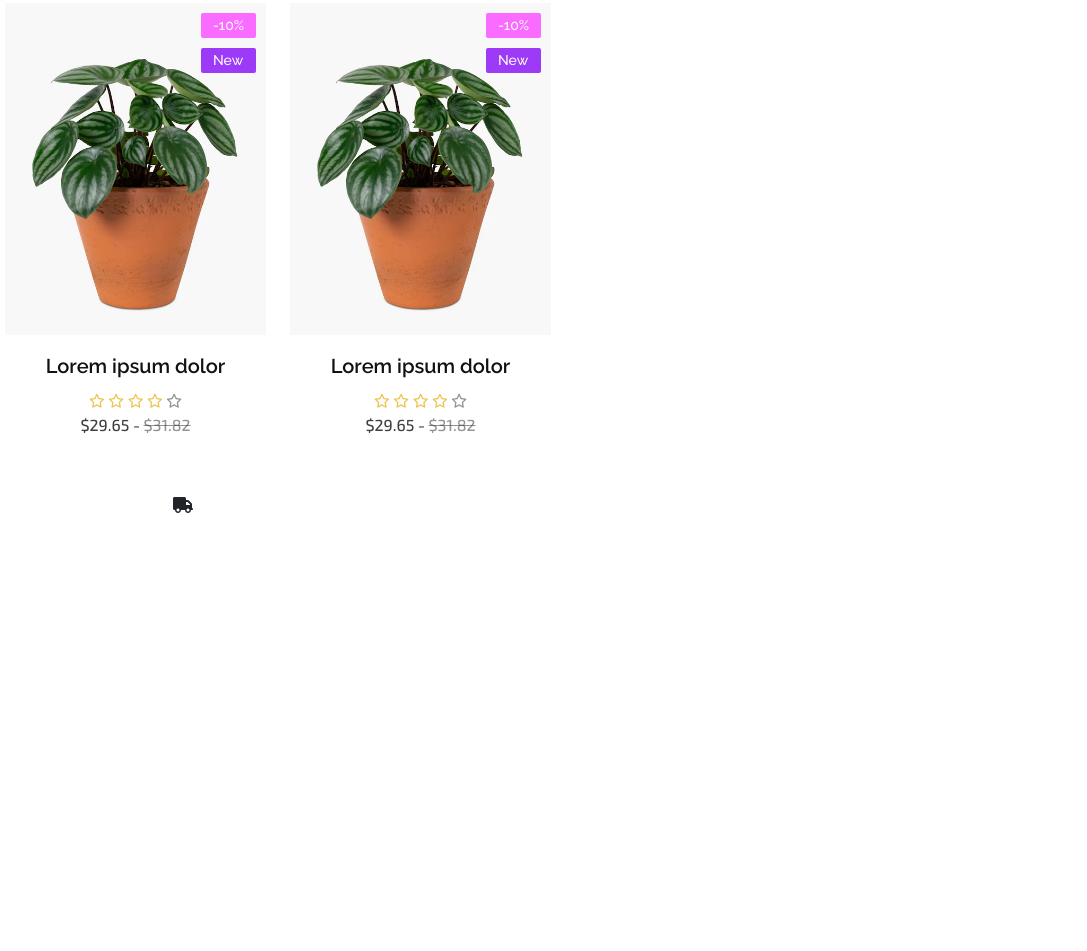
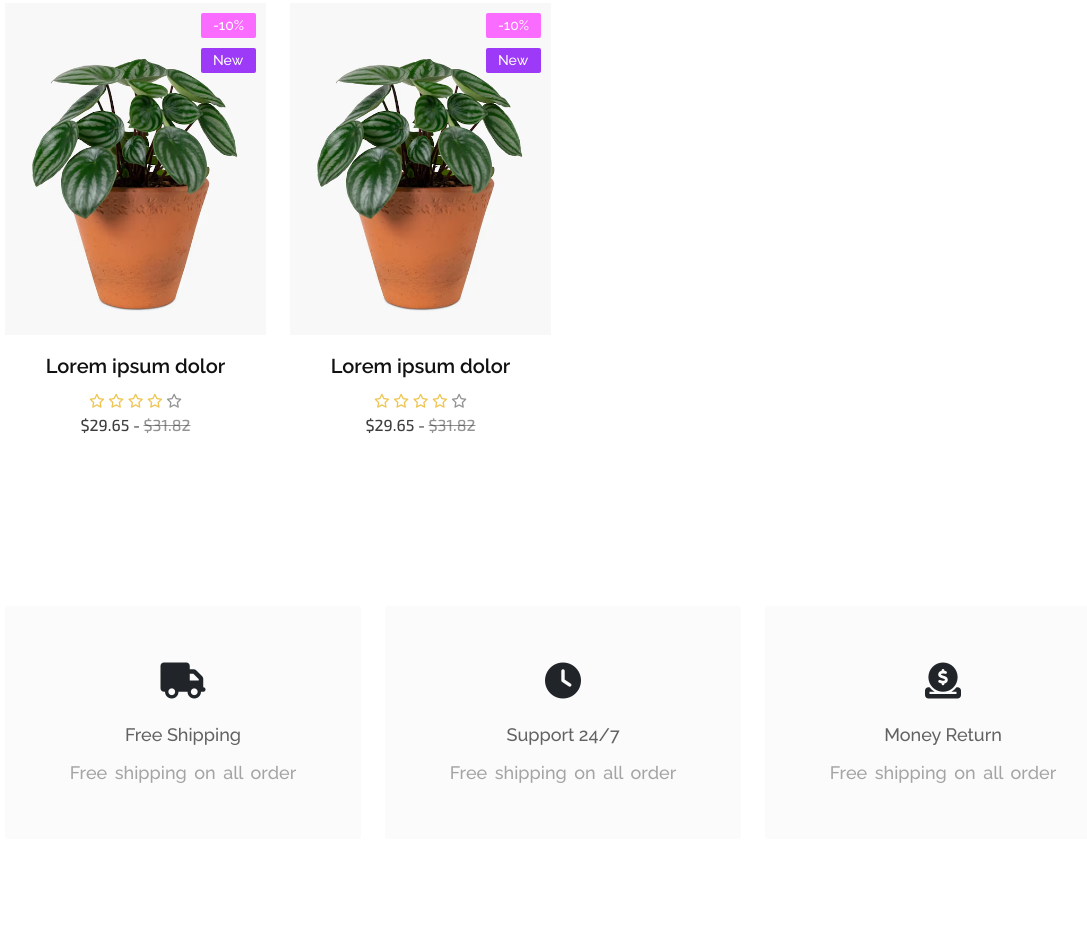
Before and after one commit to hossainpgmr/project-quarry-, a website: page index.html in a window 1280 px wide. Shown: the part 1861-2812 px from the top of the page, without its empty margins (77-1164 px from the left). Before the commit the page ends 2379 px from the top, so only its background shows below. Drawn offline with nearby package versions, Linux system fonts and the light colour scheme; a web font is replaced by a local one.

Commit message:
Supporting section done

```diff
--- a/index.html
+++ b/index.html
@@ -577,6 +577,26 @@
                         <span class="animate">
                             <i class="fa-solid fa-truck"></i>
                         </span>
+                        <h3>Free Shipping</h3>
+                        <h5>Free shipping on all order</h5>
+                    </div>
+                </div>
+                <div class="col-md-4">
+                    <div class="supporting-card text-center">
+                        <span class="animate">
+                            <i class="fa-solid fa-clock"></i>
+                        </span>
+                        <h3>Support 24/7</h3>
+                        <h5>Free shipping on all order</h5>
+                    </div>
+                </div>
+                <div class="col-md-4">
+                    <div class="supporting-card text-center">
+                        <span class="animate">
+                            <i class="fa-solid fa-circle-dollar-to-slot"></i>
+                        </span>
+                        <h3>Money Return</h3>
+                        <h5>Free shipping on all order</h5>
                     </div>
                 </div>
             </div>
--- a/scss/_support.scss
+++ b/scss/_support.scss
@@ -0,0 +1,43 @@
+.supporting-card {
+  position: relative;
+  margin: 7rem 0;
+  padding: 3rem;
+  border-radius: 3px;
+  overflow: hidden;
+  background: #dddddd1d;
+
+  .animate {
+    font-size: 36px;
+    margin: 18px 0;
+    transition: all 0.2s ease-in-out 0.2s;
+
+    &:hover i {
+      animation: button 0.2s linear; /* reference the keyframes */
+    }
+  }
+
+  h3 {
+    color: #636262;
+    margin: 1rem 0;
+    font-size: 18px;
+  }
+
+  h5 {
+    color: #63626290;
+    font-size: 18px;
+    word-spacing: 3px;
+  }
+}
+
+/* Move the keyframes outside of the hover state */
+@keyframes button {
+  0% {
+    rotate: 20deg;
+  }
+  50% {
+    rotate: -20deg;
+  }
+  100% {
+    rotate: 20deg;
+  }
+}
```
Also changed, not shown: css/style.css, 1 other file.
